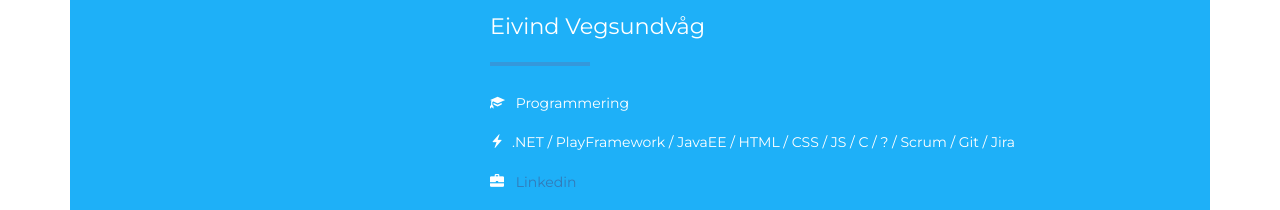
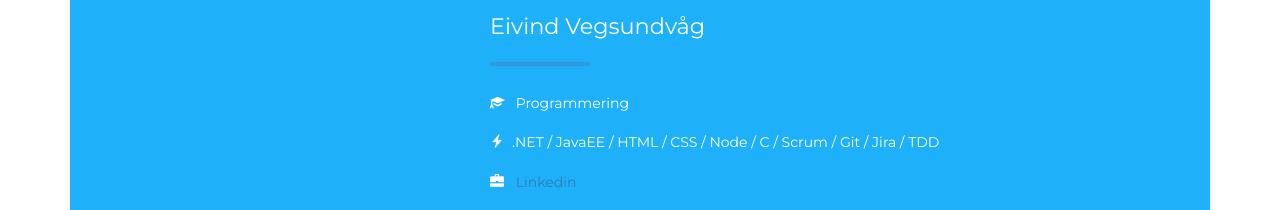
Before and after one commit to markusm88/hovedprosjekt, a plain HTML site: page hovedprosjekt-web/index.html in a window 1280 px wide. Shown: the part 4780-4990 px from the top of the page. Drawn offline with nearby package versions, Linux system fonts and the light colour scheme.

Commit message:
Info update

```diff
--- a/hovedprosjekt-web/index.html
+++ b/hovedprosjekt-web/index.html
@@ -267,7 +267,7 @@
                         <hr class="blue-hr set-left">
                         <ul>
                             <li><span class="glyphicon glyphicon-education"></span> Programmering</li>
-                            <li><span class="glyphicon glyphicon-flash"></span>.NET / PlayFramework / JavaEE / HTML / CSS / JS / C / ? / Scrum / Git / Jira</li>
+                            <li><span class="glyphicon glyphicon-flash"></span>.NET / JavaEE / HTML / CSS / Node / C / Scrum / Git / Jira / TDD</li>
                             <li><span class="glyphicon glyphicon-briefcase"></span> <a href="https://no.linkedin.com/pub/eivind-vegsundvåg/7a/835/4b/no">Linkedin</a></li>
                             <li><span class="glyphicon glyphicon-list-alt"></span> Karakterutskrifter</li>
                         </ul>
```
